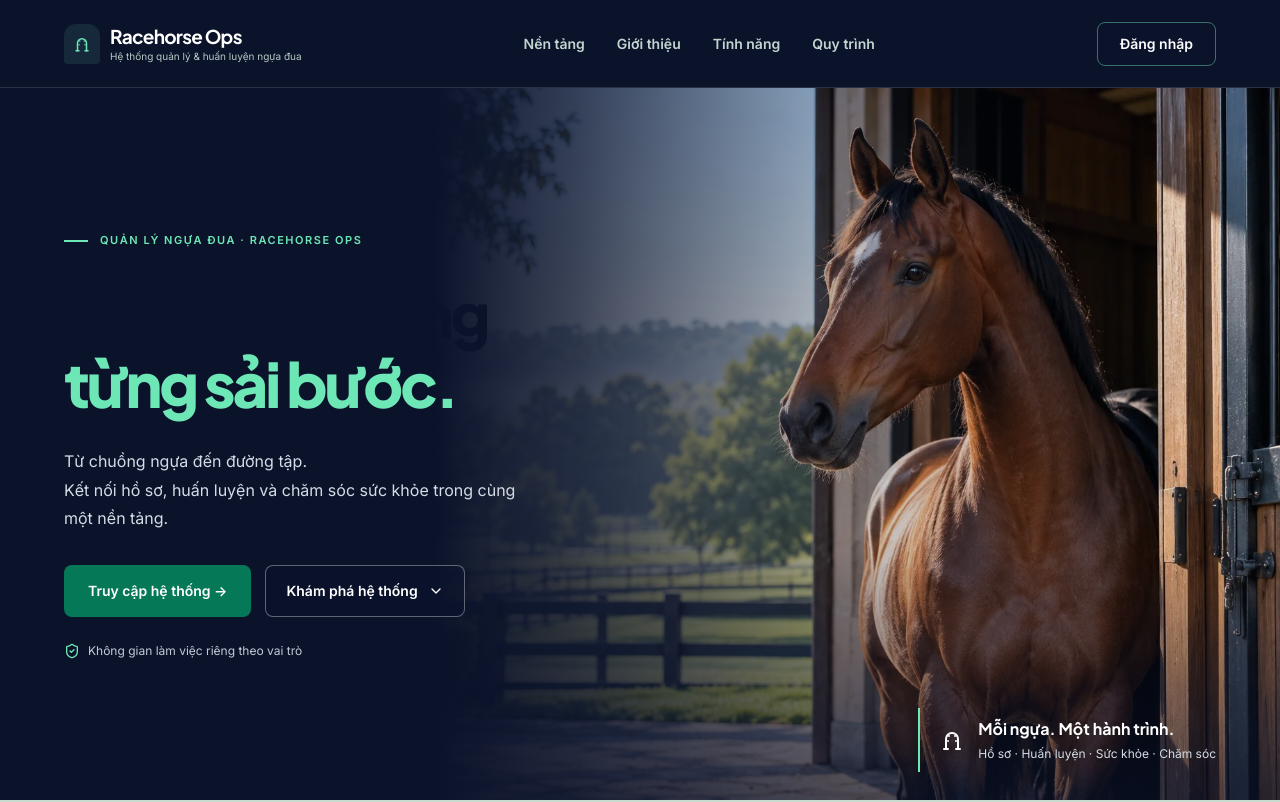
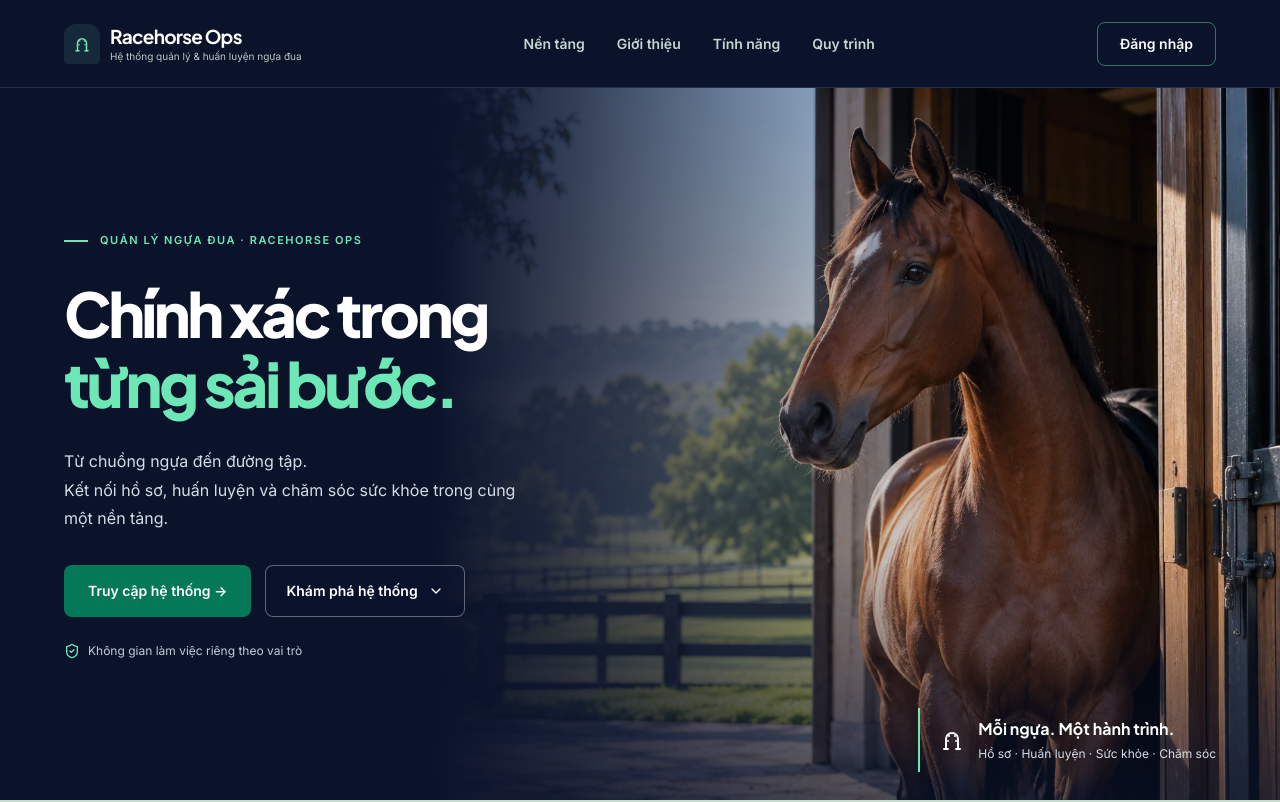
Before and after one commit to lamphilong2004/SWP391_Racehorse-Training-Management-System_FE, a React (Vite) app: page / in a window 1280 px wide. Shown: the top 802 px of the page. Built offline with nearby package versions, Linux system fonts and the light colour scheme; no server answers.

Commit message:
fix(landing): show the hero headline first line in white on the dark hero

```diff
--- a/src/pages/LandingPage.module.css
+++ b/src/pages/LandingPage.module.css
@@ -28,7 +28,7 @@
 .heroCopy { max-width: 680px; min-width: 0; }
 .eyebrow { display: flex; align-items: center; gap: 12px; margin: 0 0 28px; font-size: 11px; line-height: 1.6; font-weight: 600; letter-spacing: .14em; color: var(--landing-mint); }
 .eyebrow span { flex-shrink: 0; width: 24px; height: 2px; background: currentColor; }
-.heroCopy h1 { margin: 0 0 28px; font-family: var(--font-family-headline); font-size: clamp(42px, 4.8vw, 76px); font-weight: 800; line-height: 1.15; letter-spacing: -.05em; }
+.heroCopy h1 { margin: 0 0 28px; color: #fff; font-family: var(--font-family-headline); font-size: clamp(42px, 4.8vw, 76px); font-weight: 800; line-height: 1.15; letter-spacing: -.05em; }
 .heroCopy em { display: block; font-style: normal; color: var(--landing-mint); }
 .lead { margin: 0; font-size: 17px; line-height: 1.8; color: var(--color-text-secondary); }
 .heroCopy .lead { max-width: 480px; color: #d4dce6; font-size: clamp(16px, 1.2vw, 18px); }
```
